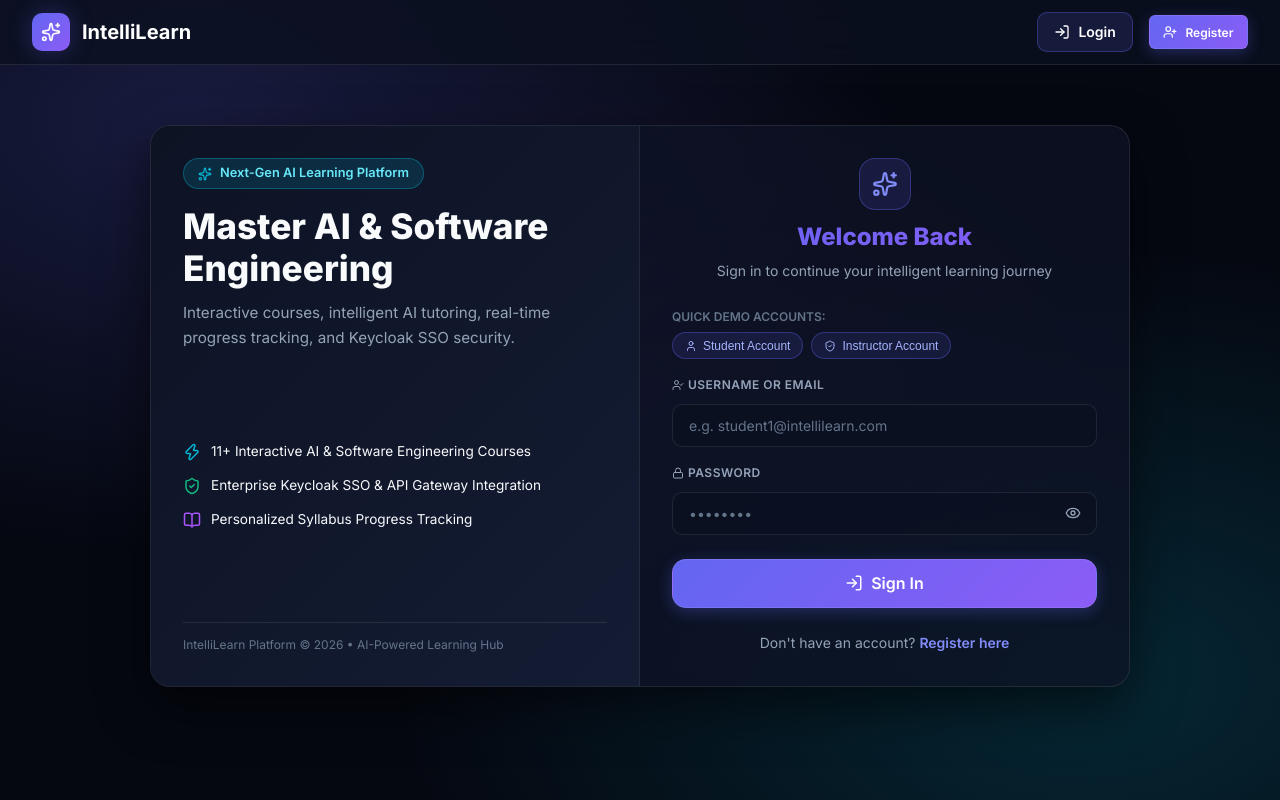
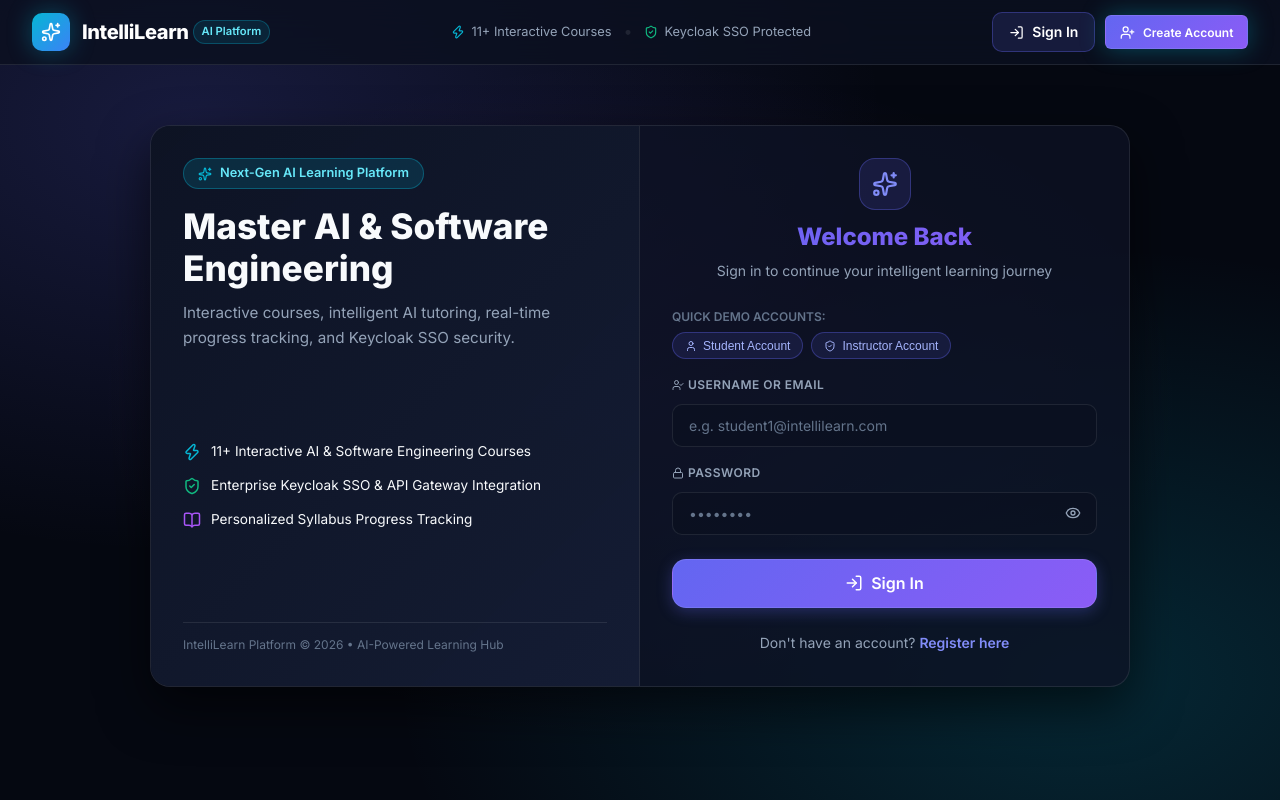
Before and after one commit to sachilz/intellitutor-platform, a React (Vite) app in the folder client/: page /login in a window 1280 px wide. Built offline with nearby package versions, Linux system fonts and the light colour scheme; no server answers.

Commit message:
refactor: enhance Navbar UI with feature highlights and implement offline demo fallback for authentication

```diff
--- a/client/src/api/authApi.js
+++ b/client/src/api/authApi.js
@@ -56,6 +56,32 @@ export const loginUser = async (usernameOrEmail, password) => {
         user: userData,
       };
     } catch (gatewayError) {
+      // 3. Offline Demo Fallback (allows instant demo testing when Keycloak / Gateway is offline)
+      const isNetworkOrOffline =
+        gatewayError.code === 'ERR_NETWORK' ||
+        gatewayError.message.includes('Network Error') ||
+        gatewayError.response?.status === 404 ||
+        gatewayError.response?.status === 500 ||
+        usernameOrEmail.includes('intellilearn') ||
+        usernameOrEmail.includes('student') ||
+        usernameOrEmail.includes('instructor') ||
+        usernameOrEmail.includes('demo');
+
+      if (isNetworkOrOffline) {
+        const isInstructor = usernameOrEmail.toLowerCase().includes('instructor');
+        const usernameClean = usernameOrEmail.split('@')[0] || 'sachintha';
+        const mockUser = {
+          id: '6a78a860f4df8c05bf35f77f',
+          name: usernameClean,
+          email: usernameOrEmail.includes('@') ? usernameOrEmail : `${usernameClean}@example.com`,
+          role: isInstructor ? 'INSTRUCTOR' : 'STUDENT',
+        };
+        return {
+          access_token: `demo-access-token-${Date.now()}`,
+          user: mockUser,
+        };
+      }
+
       const message =
         gatewayError.response?.data?.message ||
         keycloakError.response?.data?.error_description ||
--- a/client/src/components/Navbar.jsx
+++ b/client/src/components/Navbar.jsx
@@ -2,7 +2,18 @@ import React, { useState } from 'react';
 import { NavLink, Link, useNavigate } from 'react-router-dom';
 import { useAuth } from '../context/AuthContext';
 import Avatar from './Avatar';
-import { Sparkles, LayoutDashboard, User, LogOut, LogIn, UserPlus, Menu, X } from 'lucide-react';
+import {
+  Sparkles,
+  LayoutDashboard,
+  User,
+  LogOut,
+  LogIn,
+  UserPlus,
+  Menu,
+  X,
+  ShieldCheck,
+  Zap
+} from 'lucide-react';
 
 const Navbar = () => {
   const { isAuthenticated, user, logout } = useAuth();
@@ -26,14 +37,33 @@ const Navbar = () => {
   return (
     <header className="navbar">
       <div className="navbar-container">
+        {/* Brand Logo & Version Pill */}
         <Link to={isAuthenticated ? '/dashboard' : '/login'} className="navbar-brand" onClick={closeMobileMenu}>
           <span className="brand-icon-wrapper">
             <Sparkles size={20} />
           </span>
-          <span>IntelliLearn</span>
+          <div style={{ display: 'flex', alignItems: 'center' }}>
+            <span style={{ fontWeight: 800, fontSize: '1.25rem', letterSpacing: '-0.02em' }}>IntelliLearn</span>
+            <span className="nav-brand-badge">AI Platform</span>
+          </div>
         </Link>
 
-        {/* Desktop Links */}
+        {/* Unauthenticated Center Feature Highlights (Desktop) */}
+        {!isAuthenticated && (
+          <div className="navbar-center-highlights">
+            <div style={{ display: 'flex', alignItems: 'center', gap: '6px', fontSize: '0.8rem', color: 'var(--text-muted)' }}>
+              <Zap size={14} color="var(--neon-cyan)" />
+              <span>11+ Interactive Courses</span>
+            </div>
+            <span style={{ color: 'var(--border-color)' }}>•</span>
+            <div style={{ display: 'flex', alignItems: 'center', gap: '6px', fontSize: '0.8rem', color: 'var(--text-muted)' }}>
+              <ShieldCheck size={14} color="var(--neon-emerald)" />
+              <span>Keycloak SSO Protected</span>
+            </div>
+          </div>
+        )}
+
+        {/* Desktop Navigation Links / Actions */}
         <nav className="navbar-links desktop-nav">
           {isAuthenticated ? (
             <>
@@ -64,20 +94,21 @@ const Navbar = () => {
               </button>
             </>
           ) : (
-            <>
+            <div style={{ display: 'flex', alignItems: 'center', gap: '10px' }}>
               <NavLink
                 to="/login"
                 className={({ isActive }) => (isActive ? 'nav-link active' : 'nav-link')}
+                style={{ padding: '0.5rem 1rem' }}
               >
-                <LogIn size={16} />
-                Login
+                <LogIn size={15} />
+                Sign In
               </NavLink>
 
-              <Link to="/register" className="btn btn-primary btn-sm">
-                <UserPlus size={14} />
-                Register
+              <Link to="/register" className="btn btn-primary btn-sm" style={{ boxShadow: 'var(--shadow-glow-cyan)' }}>
+                <UserPlus size={15} />
+                Create Account
               </Link>
-            </>
+            </div>
           )}
         </nav>
 
@@ -93,7 +124,7 @@ const Navbar = () => {
 
       {/* Mobile Drawer */}
       {mobileMenuOpen && (
-        <div className="mobile-menu-drawer">
+        <div className="mobile-menu-drawer animate-fade-in">
           {isAuthenticated ? (
             <>
               <div className="user-badge-container" style={{ justifyContent: 'flex-start', margin: '0 8px' }}>
@@ -134,12 +165,12 @@ const Navbar = () => {
                 className={({ isActive }) => (isActive ? 'nav-link active' : 'nav-link')}
               >
                 <LogIn size={18} />
-                Login
+                Sign In
               </NavLink>
 
               <Link to="/register" onClick={closeMobileMenu} className="btn btn-primary btn-block">
                 <UserPlus size={16} />
-                Register Account
+                Create Account
               </Link>
             </>
           )}
--- a/client/src/index.css
+++ b/client/src/index.css
@@ -151,7 +151,12 @@ a:hover {
 }
 
 /* Typography Helpers */
-h1, h2, h3, h4, h5, h6 {
+h1,
+h2,
+h3,
+h4,
+h5,
+h6 {
   color: var(--text-main);
   font-weight: var(--font-weight-bold);
   line-height: 1.25;
@@ -198,10 +203,36 @@ p {
   justify-content: center;
   width: 38px;
   height: 38px;
-  background: var(--primary-gradient);
+  background: var(--accent-gradient);
   border-radius: var(--radius-md);
-  box-shadow: var(--shadow-glow);
-  color: #fff;
+  box-shadow: var(--shadow-glow-cyan);
+  color: #fff;
+}
+
+.nav-brand-badge {
+  display: inline-flex;
+  align-items: center;
+  gap: 4px;
+  padding: 2px 8px;
+  border-radius: var(--radius-full);
+  font-size: 0.7rem;
+  font-weight: 600;
+  background: rgba(6, 182, 212, 0.12);
+  color: #67e8f9;
+  border: 1px solid rgba(6, 182, 212, 0.3);
+  margin-left: 4px;
+}
+
+.navbar-center-highlights {
+  display: flex;
+  align-items: center;
+  gap: 12px;
+}
+
+@media (max-width: 900px) {
+  .navbar-center-highlights {
+    display: none;
+  }
 }
 
 .navbar-links {
@@ -374,7 +405,9 @@ p {
 }
 
 @keyframes spin {
-  to { transform: rotate(360deg); }
+  to {
+    transform: rotate(360deg);
+  }
 }
 
 /* Form Styling */
@@ -719,7 +752,8 @@ select.form-control {
   color: inherit;
 }
 
-.stat-card:hover, .stat-card.clickable:hover {
+.stat-card:hover,
+.stat-card.clickable:hover {
   border-color: var(--border-glow);
   transform: translateY(-2px);
   background: var(--bg-card-hover);
@@ -1430,6 +1464,7 @@ select.form-control {
   background: rgba(255, 255, 255, 0.15);
   color: #fff;
 }
+
 .state-card {
   display: flex;
   flex-direction: column;
@@ -1571,7 +1606,10 @@ select.form-control {
     grid-template-columns: 1fr;
   }
 
-  .course-detail-card, .profile-card, .course-info-panel, .action-panel {
+  .course-detail-card,
+  .profile-card,
+  .course-info-panel,
+  .action-panel {
     padding: var(--space-6);
   }
 
--- a/client/src/pages/ProfilePage.jsx
+++ b/client/src/pages/ProfilePage.jsx
@@ -32,8 +32,8 @@ const ProfilePage = () => {
   };
 
   return (
-    <div className="profile-container animate-fade-in" style={{ maxWidth: '900px', margin: '0 auto', width: '100%' }}>
-      <div className="glass-card" style={{ overflow: 'hidden', padding: 0 }}>
+    <div className="profile-container animate-fade-in" style={{ width: '100%', maxWidth: '100%' }}>
+      <div className="glass-card" style={{ overflow: 'hidden', padding: 0, width: '100%' }}>
         {/* Cover Gradient Banner */}
         <div className="profile-cover-banner">
           <div style={{ position: 'absolute', top: '16px', right: '16px' }}>
```
